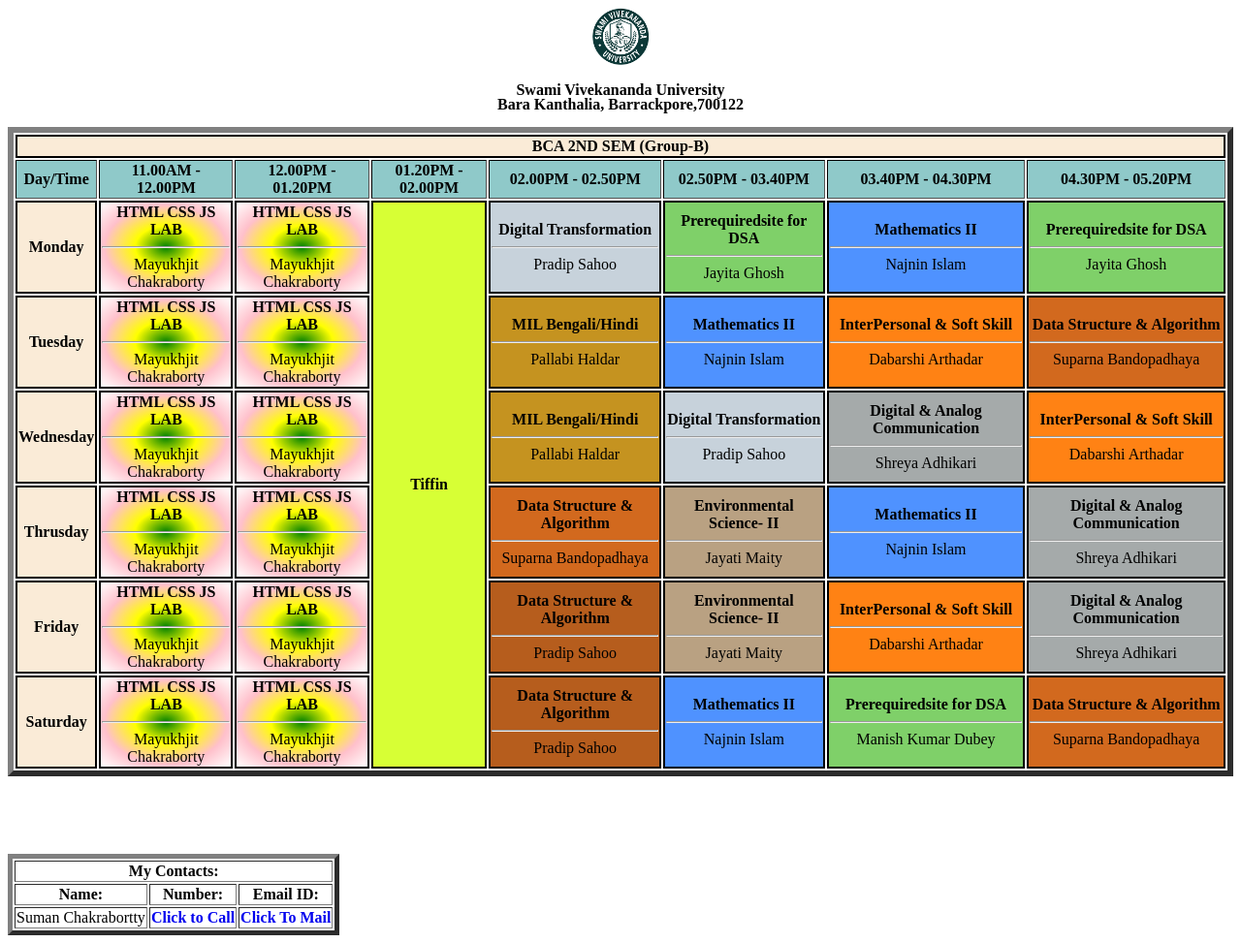
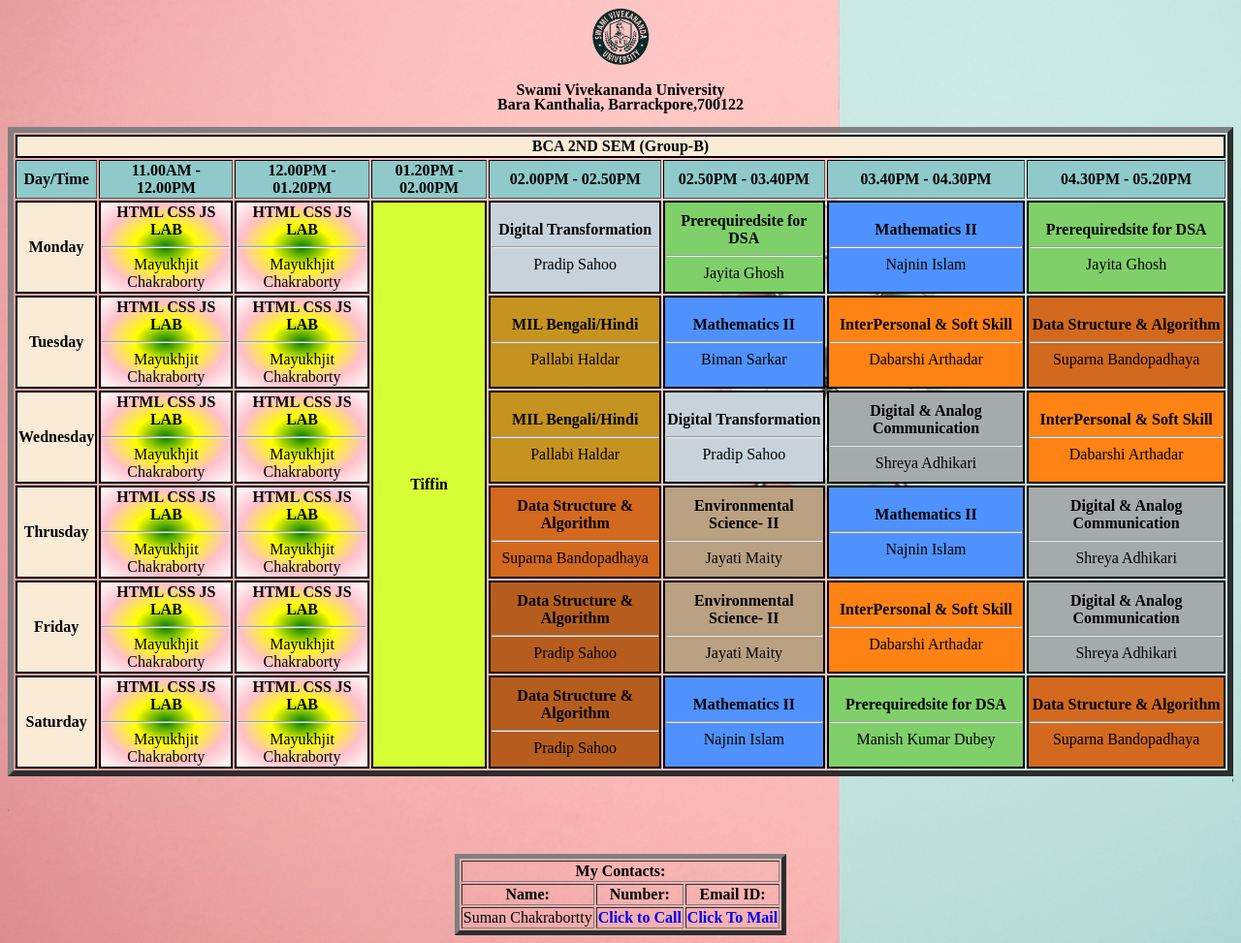
Before and after one commit to SumanCH8514/SumanCHakrabortty, a PHP site: page /rutine/index.html in a window 1280 px wide. Shown: the whole page at 97% size. Run offline with PHP 8.4, Linux system fonts and the light colour scheme.

Commit message:
correction

```diff
--- a/public/rutine/index.html
+++ b/public/rutine/index.html
@@ -86,7 +86,7 @@
             <td id="mathNajnin">
               Mathematics II
               <hr />
-              <span>Najnin Islam</span>
+              <span>Biman Sarkar</span>
             </td>
             <td id="InterPersonal">
               InterPersonal & Soft Skill
@@ -244,7 +244,7 @@
     <marquee behavior="" direction="right"
       >Visit
       <a href="https://Suman-Chakrabortty.Web.app/" target="_blank"
-        >Suman-Chakrabortty.Web.app</a
+        ><b>Suman-Chakrabortty.Web.app</b></a
       >
       for more Details.</marquee
     >
--- a/public/rutine/style.css
+++ b/public/rutine/style.css
@@ -11,11 +11,17 @@
     );
 
   } */
+body {
+  background-image: url(bg.jpg);
+  background-size: cover;
+  background-repeat: no-repeat;
+}
 a {
   text-decoration: none;
 }
 #logo {
   position: relative;
+  mix-blend-mode: multiply;
   text-align: center;
   line-height: 0.9;
   font-weight: bold;
@@ -99,4 +105,6 @@
   font-weight: normal;
 }
 #ftr {
+  margin: auto;
+  margin-top: 0px;
 }
```
Also changed, not shown: public/rutine/bg.jpg (added), public/rutine/bg1.jpg (added).
